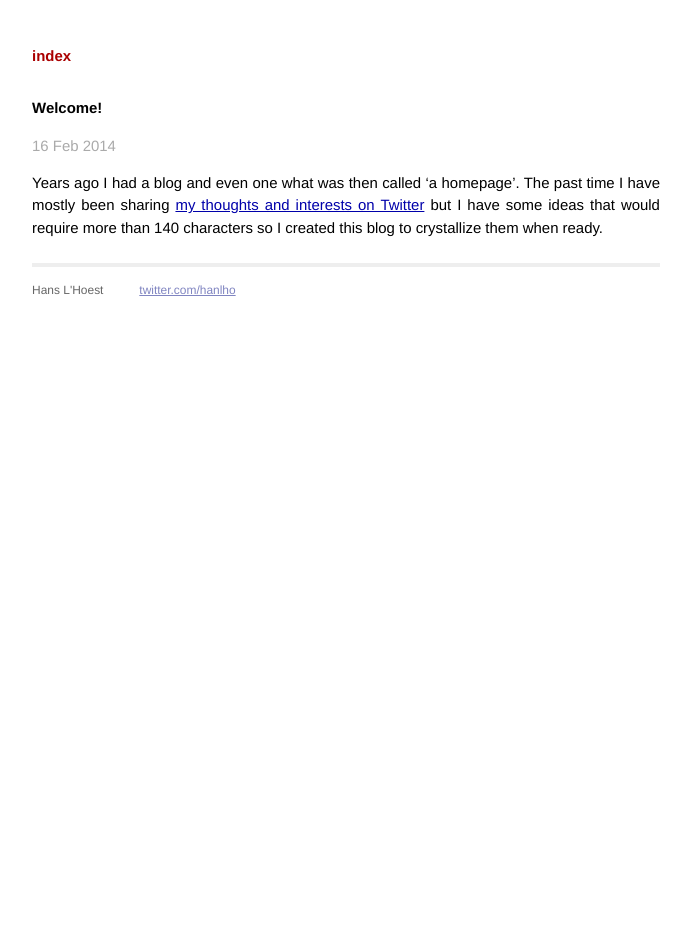
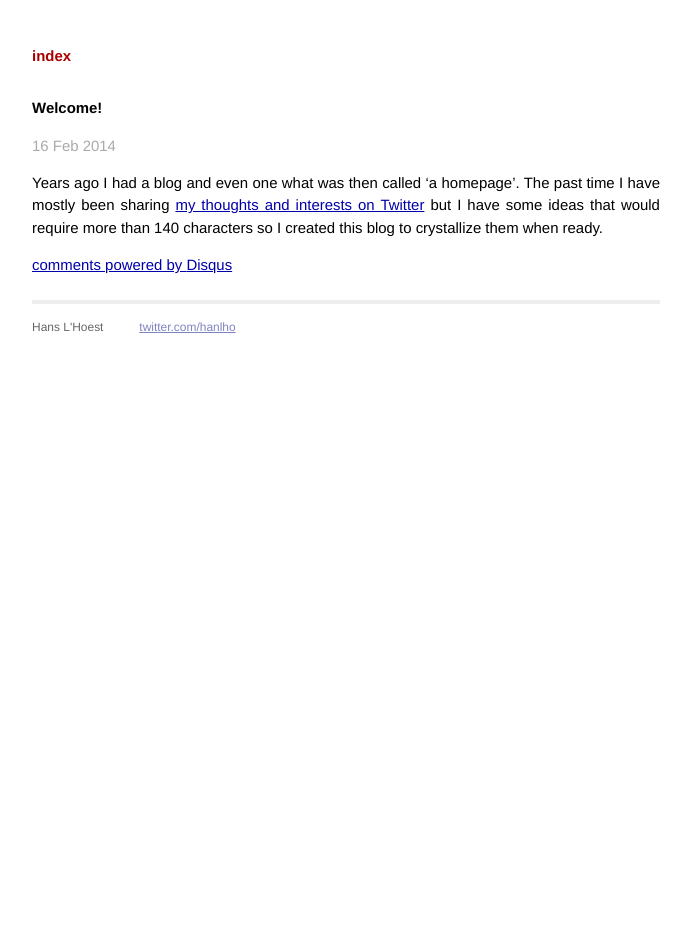
Before and after one commit to lhohan/lhohan.github.io, a Jekyll site: the page built from _posts/2014-02-16-welcome.markdown, in a window 1280 px wide. Shown: the whole page, without its empty margins (294-985 px from the left). Built offline with Jekyll 4.4.1, drawn with Linux system fonts in a browser that asks for light colours; Markdown is read by kramdown in place of the engine named in the settings; comment, search, counter and statistics services are not loaded; some of the changed lines change nothing that is shown.

Commit message:
first disqus setup - to be tested still

```diff
--- a/_layouts/post.html
+++ b/_layouts/post.html
@@ -9,3 +9,18 @@
 </div>
 
 <!--<p class="meta">{{ page.content | number_of_words }} words</p>-->
+
+<div id="disqus_thread"></div>
+<script type="text/javascript">
+        /* * * CONFIGURATION VARIABLES: EDIT BEFORE PASTING INTO YOUR WEBPAGE * * */
+        var disqus_shortname = 'hanlho'; // required: replace example with your forum shortname
+
+        /* * * DON'T EDIT BELOW THIS LINE * * */
+        (function() {
+            var dsq = document.createElement('script'); dsq.type = 'text/javascript'; dsq.async = true;
+            dsq.src = '//' + disqus_shortname + '.disqus.com/embed.js';
+            (document.getElementsByTagName('head')[0] || document.getElementsByTagName('body')[0]).appendChild(dsq);
+        })();
+    </script>
+<noscript>Please enable JavaScript to view the <a href="http://disqus.com/?ref_noscript">comments powered by Disqus.</a></noscript>
+<a href="http://disqus.com" class="dsq-brlink">comments powered by <span class="logo-disqus">Disqus</span></a>
```
